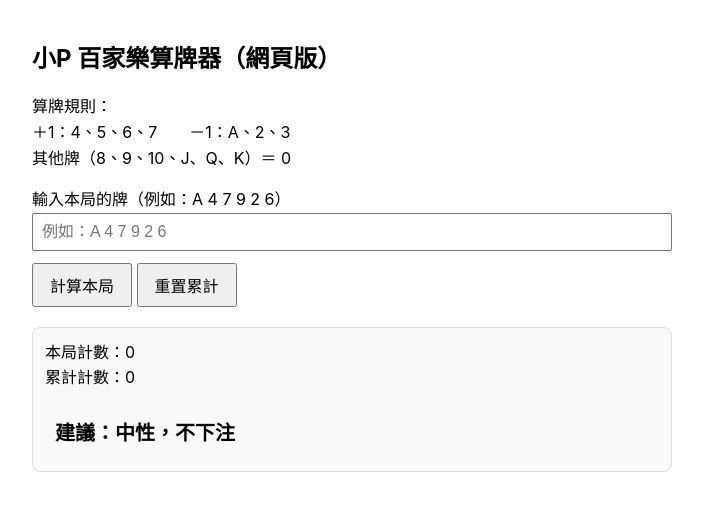
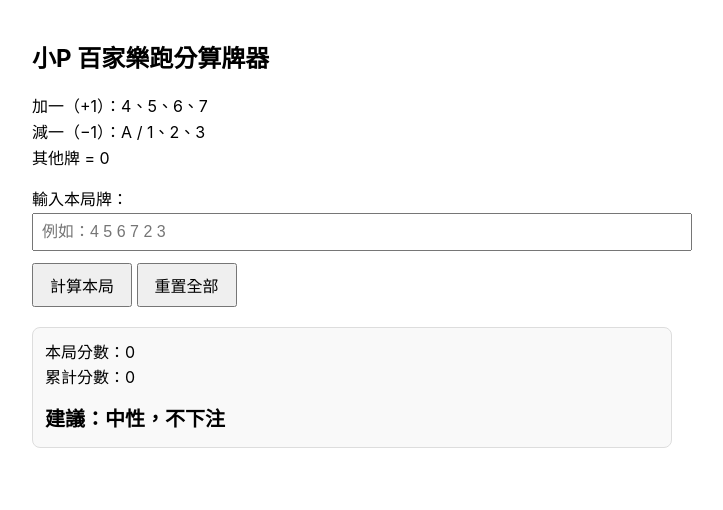
Before and after one commit to yuhsin0968/baccarat-app, a plain HTML site: page index.html in a window 1280 px wide. Both pictures are taken after a click on the button "計算本局". Shown: the whole page, without its empty margins (288-1011 px from the left). Drawn offline with Linux system fonts and the light colour scheme.

Commit message:
Update index.html

```diff
--- a/index.html
+++ b/index.html
@@ -3,7 +3,7 @@
 <head>
   <meta charset="UTF-8" />
   <meta name="viewport" content="width=device-width, initial-scale=1.0" />
-  <title>小P 百家樂算牌器（網頁版）</title>
+  <title>小P 百家樂跑分算牌器（網頁版）</title>
   <style>
     body {
       font-family: -apple-system, BlinkMacSystemFont, "Segoe UI", sans-serif;
@@ -13,61 +13,63 @@
       line-height: 1.6;
     }
     h1 { font-size: 24px; margin-bottom: 8px; }
-    .card-input { width: 100%; padding: 8px; font-size: 16px; box-sizing: border-box; }
+    .card-input { width: 100%; padding: 8px; font-size: 16px; }
     button {
-      padding: 8px 16px;
-      font-size: 16px; margin-top: 12px; cursor: pointer;
+      padding: 8px 16px; font-size: 16px;
+      margin-top: 12px; cursor: pointer;
     }
     .result-box {
       margin-top: 20px; padding: 12px;
       border: 1px solid #ddd; border-radius: 8px;
       background: #f9f9f9;
     }
-    .suggest {
-      font-size: 20px;
-      font-weight: bold;
-      margin-top: 16px;
-      padding: 10px;
-      border-radius: 8px;
-    }
+    .suggest { font-size: 20px; font-weight: bold; margin-top: 12px; }
     .blue { color: #007aff; }
     .red { color: #d60000; }
   </style>
 </head>
 <body>
-  <h1>小P 百家樂算牌器（網頁版）</h1>
+
+<h1>小P 百家樂跑分算牌器</h1>
+
 <p>
-    算牌規則：<br>
-    ＋1：4、5、6、7　　－1：A、2、3<br>
-    其他牌（8、9、10、J、Q、K）＝ 0
+  加一（+1）：4、5、6、7<br>
+  減一（−1）：A / 1、2、3<br>
+  其他牌 = 0
 </p>
 
-  <label for="cards">輸入本局的牌（例如：A 4 7 9 2 6）</label>
-  <input id="cards" class="card-input" placeholder="例如：A 4 7 9 2 6" />
+<label>輸入本局牌：</label>
+<input id="cards" class="card-input" placeholder="例如：4 5 6 7 2 3" />
 
 <div>
-    <button onclick="calculateOnce()">計算本局</button>
-    <button onclick="resetTotal()">重置累計</button>
+  <button onclick="calculate()">計算本局</button>
+  <button onclick="resetCount()">重置全部</button>
 </div>
 
 <div class="result-box">
-    <div id="roundResult">本局計數：0</div>
-    <div id="totalResult">累計計數：0</div>
+  <div id="roundResult">本局分數：0</div>
+  <div id="totalResult">累計分數：0</div>
   <div id="suggestion" class="suggest">建議：－</div>
 </div>
 
 <script>
+  // 全局：累積總分
   let totalCount = 0;
 
-    function calculateOnce() {
+  function calculate() {
     const input = document.getElementById("cards").value;
     const cards = parseCards(input);
-      const round = countCards(cards);
 
-      totalCount += round;
+    const roundValue = countCards(cards);  // 本局結果
+    totalCount += roundValue;              // 跑分：累計更新
 
-      document.getElementById("roundResult").innerText = "本局計數：" + formatSigned(round);
-      document.getElementById("totalResult").innerText = "累計計數：" + formatSigned(totalCount);
+    // 顯示
+    document.getElementById("roundResult").innerText =
+      "本局分數：" + formatSigned(roundValue);
+
+    document.getElementById("totalResult").innerText =
+      "累計分數：" + formatSigned(totalCount);
+
     updateSuggestion(totalCount);
   }
 
@@ -87,12 +89,6 @@
     return n;
   }
 
-    function formatSigned(num) {
-      if (num > 0) return "+" + num;
-      if (num < 0) return num.toString();
-      return "0";
-    }
-
   function updateSuggestion(total) {
     const sug = document.getElementById("suggestion");
 
@@ -105,13 +101,20 @@
     }
   }
 
-    function resetTotal() {
+  function formatSigned(num) {
+    if (num > 0) return "+" + num;
+    if (num < 0) return num;
+    return "0";
+  }
+
+  function resetCount() {
     totalCount = 0;
-      document.getElementById("roundResult").innerText = "本局計數：0";
-      document.getElementById("totalResult").innerText = "累計計數：0";
+    document.getElementById("roundResult").innerText = "本局分數：0";
+    document.getElementById("totalResult").innerText = "累計分數：0";
+    document.getElementById("suggestion").innerText = "建議：－";
     document.getElementById("cards").value = "";
-      document.getElementById("suggestion").innerText = "建議：－";
   }
 </script>
+
 </body>
 </html>
```
Lines whose indentation alone changed are shown as unchanged.
